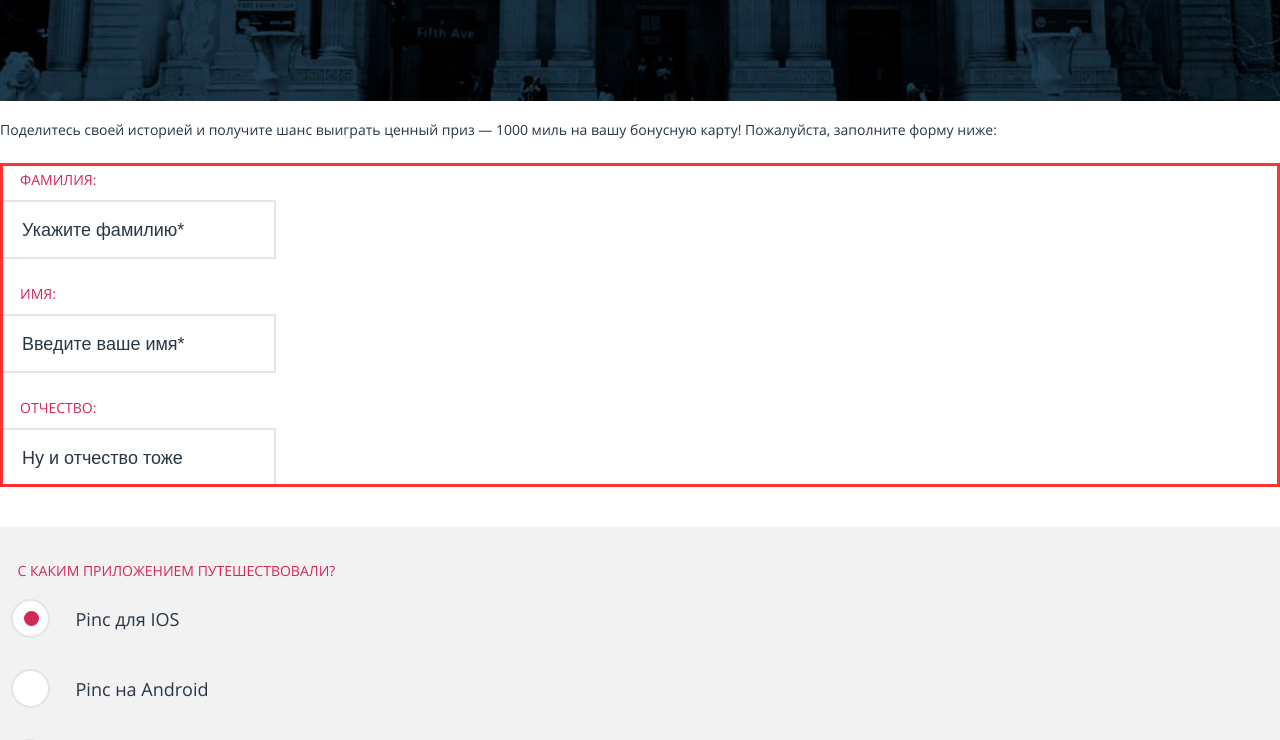
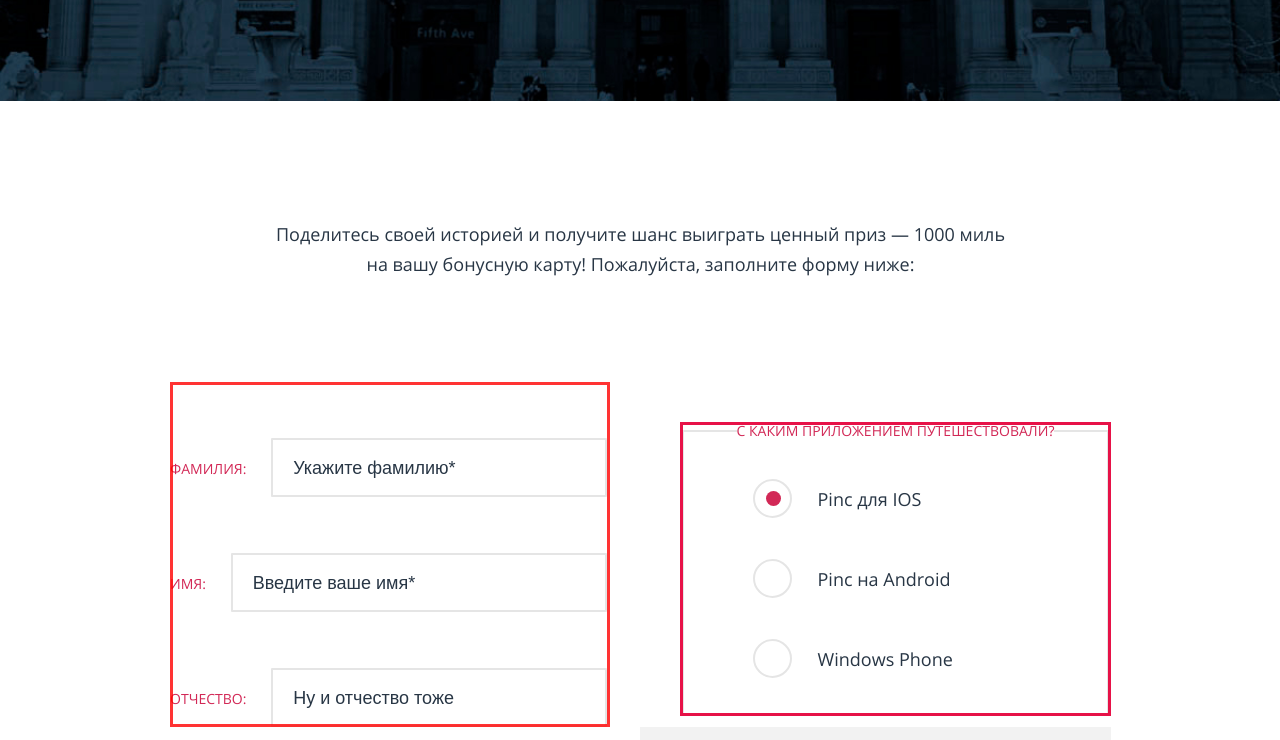
Before and after one commit to Ruslis80/834003-pink-22, a website: page source/form.html in a window 1280 px wide. Shown: the part 323-1063 px from the top of the page. Drawn offline with nearby package versions, Linux system fonts and the light colour scheme; files that its build step writes are made by us from their sources.

Commit message:
Продолжаю делать адаптированую форму

```diff
--- a/source/form.html
+++ b/source/form.html
@@ -63,24 +63,29 @@
         <div class="forms__wrapper">
           <form class="traveling__forms" action="https://echo.htmlacademy.ru" method="POST">
             <h2 class="visually-hidden">Заполните форму</h2>
+            <div class="traveling-action__wrapper">
               <p class="traveling-action">Поделитесь своей историей и получите шанс выиграть
                 ценный приз — 1000 миль на вашу бонусную карту!
                 Пожалуйста, заполните форму ниже:
               </p>
+            </div>
             <div class="contest-forms__information names">
+              <div class="contest-forms__information-wrapper">
                 <p>
-                <label class="username" for="surname">фамилия:</label><br>
+                  <label class="username" for="surname">фамилия:</label>
                   <input class="surname-icon-user" id="surname" type="text" name="user-surname" placeholder="Укажите фамилию*">
                 </p>
                 <p>
-                <label class="username" for="first-name">имя:</label><br>
+                  <label class="username" for="first-name">имя:</label>
                   <input class="first-name-icon-user" id="first-name" type="text" name="your-name" placeholder="Введите ваше имя*">
                 </p>
                 <p>
-                <label class="username" for="patronymic">отчество:</label><br>
+                  <label class="username" for="patronymic">отчество:</label>
                   <input class="patronymic-icon-user" id="patronymic" type="text" name="your-middle-name" placeholder="Ну и отчество тоже">
                 </p>
               </div>
+            </div>
+            <div class="radio__wrapper">
               <div class="contest-forms__radio">
                 <fieldset class="filter-item__radio">
                   <legend>с каким приложением путешествовали?</legend>
@@ -101,6 +106,7 @@
                     </ul>
                   </div>
                 </fieldset>
+              </div>
             </div>
             <div class="contest-forms__contacts-info">
               <fieldset class="contact-info">
--- a/source/less/blocks/contest__forms.less
+++ b/source/less/blocks/contest__forms.less
@@ -1,3 +1,15 @@
+@media (min-width: @desktop-width) {
+ .forms__wrapper {
+   width: 940px;
+   margin: 0 auto;
+  }
+}
+
+.traveling__forms {
+  display: flex;
+  flex-direction: column;
+}
+
 .contest-forms__radio {
   margin-top: 40px;
 }
@@ -8,18 +20,43 @@
   }
 }
 
-.traveling-action {
-  font-weight: normal;
-  font-size: 14px;
-  line-height: 30px;
-  color: @verydarkdesaturatedblue;
+.traveling-action__wrapper {
+  display: flex;
+  .traveling-action {
+    font-weight: normal;
+    font-size: 14px;
+    line-height: 30px;
+    color: @verydarkdesaturatedblue;
+    text-align: center;
+  }
+}
+
+@media (min-width: @tablet-width) {
+  .traveling-action__wrapper {
+   width: 620px;
+   margin: 0 auto;
+   .traveling-action{
+     padding: 100px 40px 82px 40px;
+    font-size: 18px;
+    line-height: 30px;
+   }
+  }
+}
+
+@media (min-width: @desktop-width) {
+  .traveling-action__wrapper {
+   width: 940px;
+   grid-column-start: 1;
+   grid-column-end: 3;
+   .traveling-action {
+    padding: 100px 100px 85px 100px;
+   }
+  }
 }
 
 // Contest-forms__information
 
 .contest-forms__information {
-  outline: 3px solid rgba(255, 0, 0, 0.8);
-  outline-offset: -3px;
 
   .username {
     margin-left: 20px;
@@ -61,6 +98,52 @@
     font-size: 18px;
     line-height: 30px;
     color: @verydarkdesaturatedblue;
+  }
+}
+
+@media (min-width: @tablet-width) {
+  .contest-forms__information-wrapper {
+    width: 620px;
+    margin: 0 auto;
+    outline: 3px solid rgba(255, 0, 0, 0.8);
+    outline-offset: -3px;
+
+    p {
+      margin: 0;
+    }
+
+    .username {
+      margin: 0;
+      padding-right: 20px;
+    }
+
+    input {
+      margin-top: 56px;
+      padding-right: 255px;
+    }
+
+    .first-name-icon-user {
+      padding-right: 295px;
+    }
+  }
+}
+
+@media (min-width: @desktop-width) {
+  .traveling__forms {
+    display: grid;
+    grid-template-columns: 1fr 1fr;
+  }
+  .contest-forms__information-wrapper {
+    margin: 0;
+    width: 440px;
+
+    input {
+      padding-right: 74px;
+    }
+
+    .first-name-icon-user {
+      padding-right: 114px;
+    }
   }
 }
 
@@ -126,6 +209,58 @@
   height: 15px;
   background-color: @strongpink;
   border-radius: 50%;
+}
+
+@media (min-width: @tablet-width) {
+  .contest-forms__radio {
+   width: 620px;
+   margin: 0 auto;
+   margin-top: 70px;
+   background-color: @white;
+
+    fieldset {
+     border: 2px solid @veryverylightgray;
+    }
+
+    legend {
+      padding: 0;
+      padding-left: 20px;
+      padding-right: 20px;
+      text-align: center;
+    }
+
+    .radio__control {
+      margin-left: 60px;
+    }
+  }
+}
+
+@media (min-width: @desktop-width) {
+  .contest-forms__radio {
+    width: 431px;
+    margin: 0;
+    margin-top: 40px;
+    margin-left: 40px;
+    background-color: @white;
+    outline: 3px solid rgba(231, 9, 65, 0.959);
+    outline-offset: -3px;
+
+    .filter-item__radio {
+      border: 2px solid @veryverylightgray;
+    }
+
+    legend {
+      padding: 0;
+    }
+
+    .filter-option {
+      padding-top: 10px;
+    }
+
+    .filter-option:nth-child(1) {
+      padding-top: 20px;
+    }
+  }
 }
 
 // Progress-checkbox
--- a/source/less/blocks/page-header.less
+++ b/source/less/blocks/page-header.less
@@ -270,7 +270,7 @@
 
 .contest__wrapper {
   @media (min-width: @tablet-width) {
-    width: 620px;
+    width: 660px;
     padding-top: 81px;
     padding-bottom: 74px;
 
```
Lines whose indentation alone changed are shown as unchanged.
